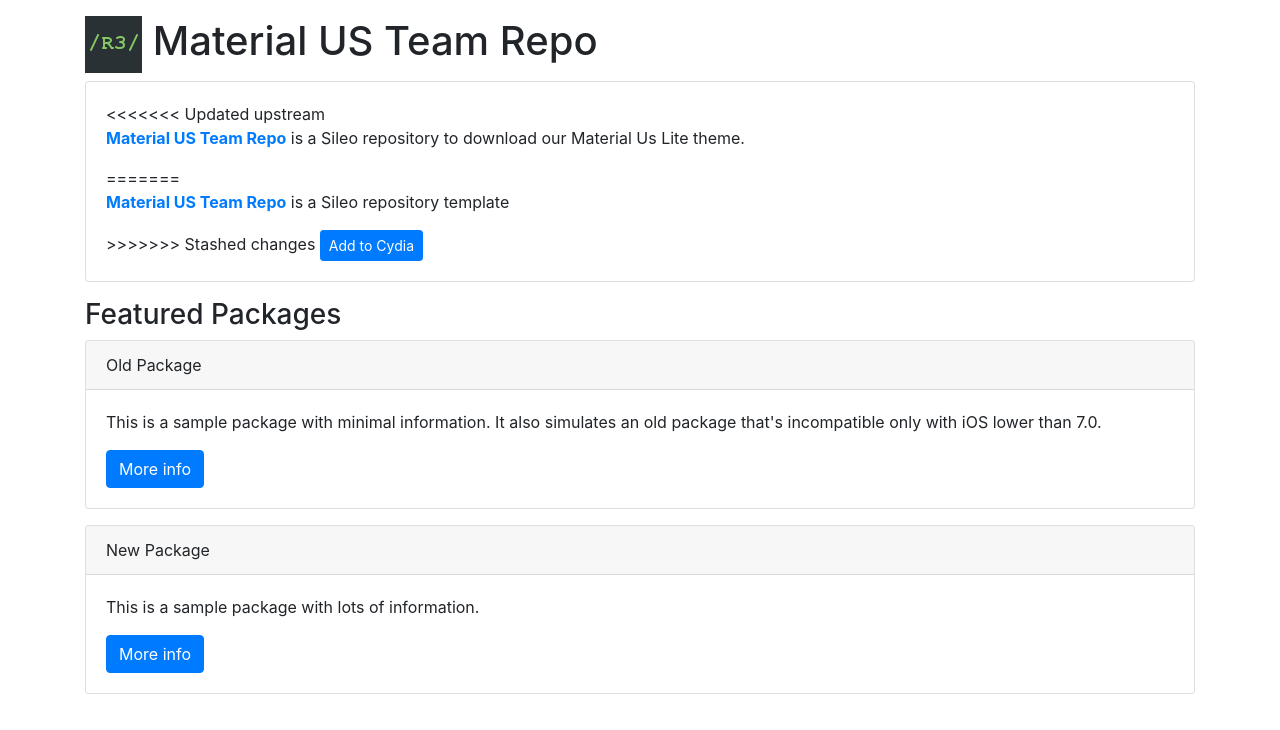
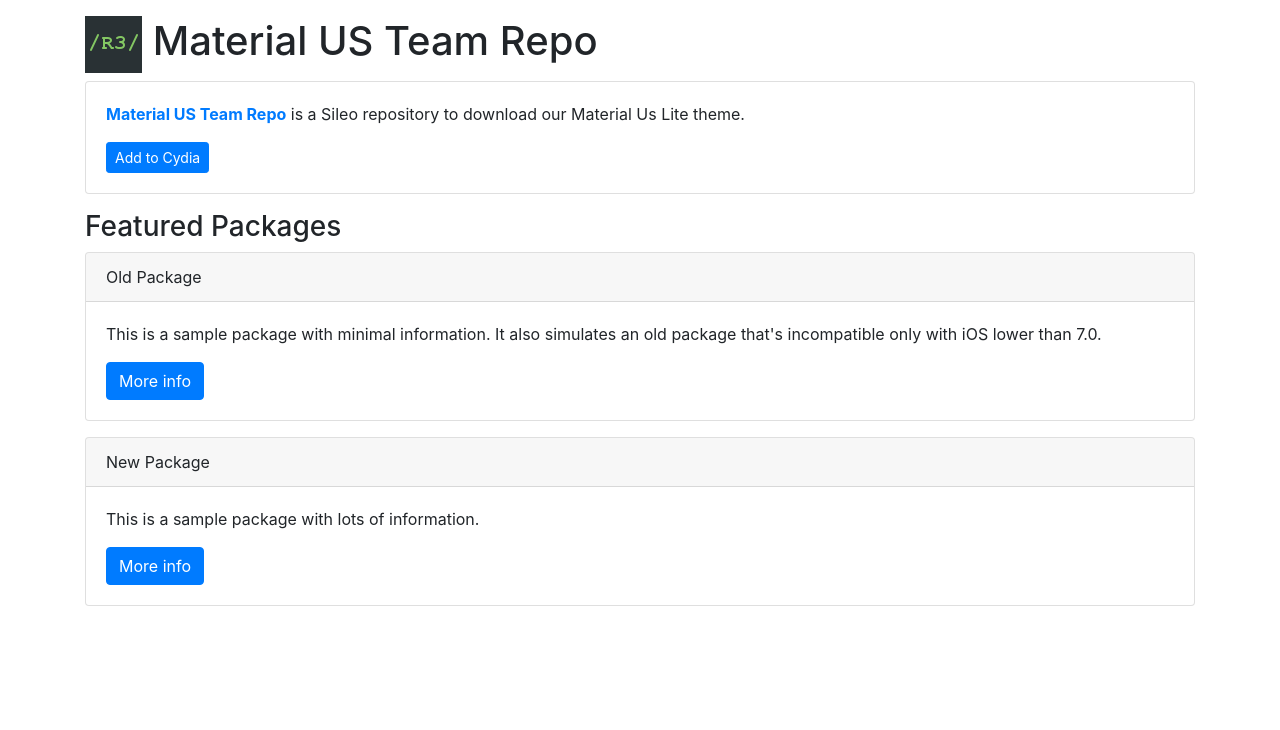
Before and after one commit to MaterialUS/MaterialUSProject, a plain HTML site: page index.html in a window 1280 px wide. Drawn offline with nearby package versions, Linux system fonts and the light colour scheme.

Commit message:
Update index.html

```diff
--- a/index.html
+++ b/index.html
@@ -17,11 +17,7 @@
 <div class="container">
 	<div class="card">
 		<div class="card-body">
-<<<<<<< Updated upstream
 			<p><span class="text-primary"><b>Material US Team Repo</span></b> is a Sileo repository to download our Material Us Lite theme.</p>
-=======
-			<p><span class="text-primary"><b>Material US Team Repo</span></b> is a Sileo repository template</p>
->>>>>>> Stashed changes
 			<a class="btn btn-sm btn-primary" href="cydia://url/https://cydia.saurik.com/api/share#?source=https://supermamon.github.io/Reposi3/">Add to Cydia</a>
 		</div>
 	</div>
```
